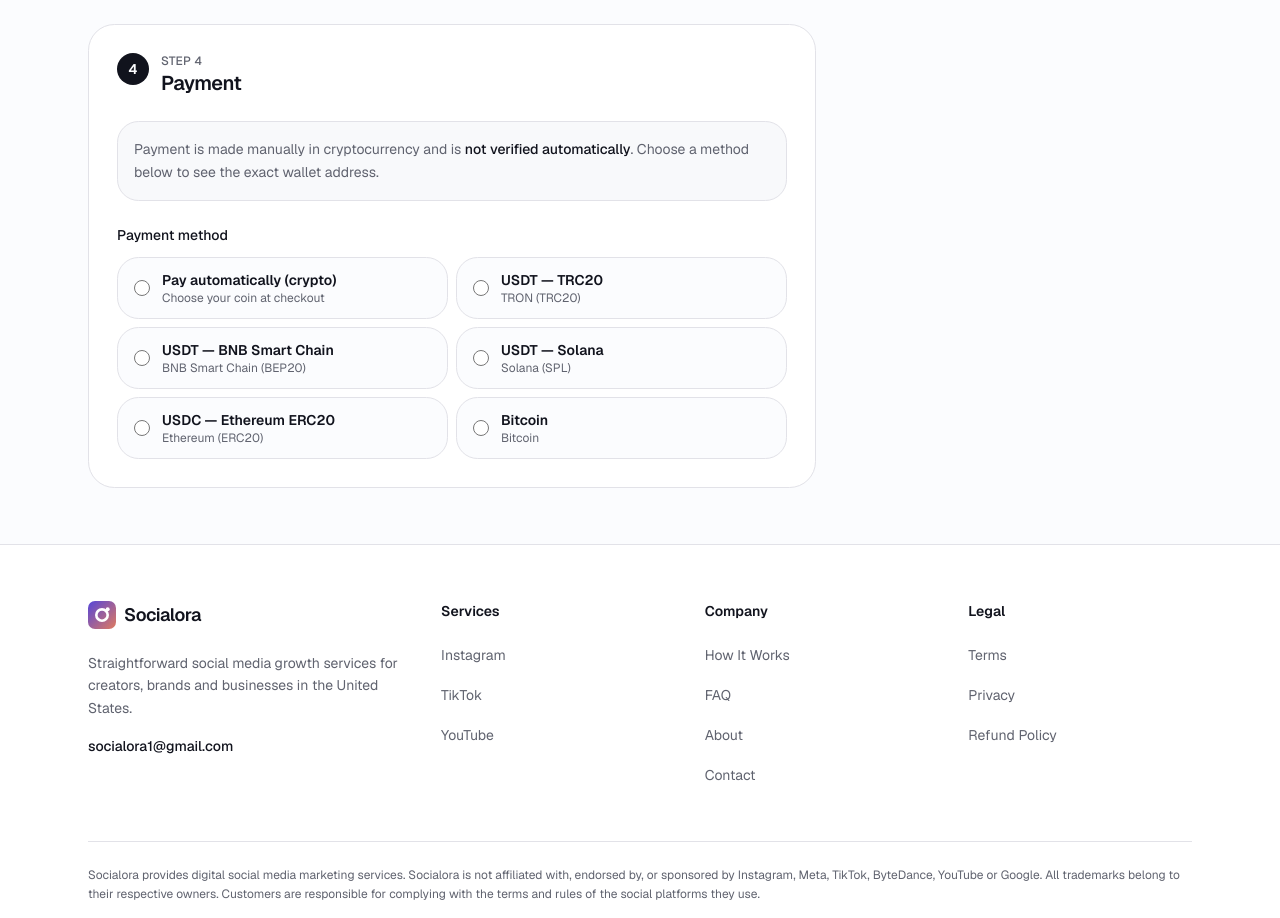
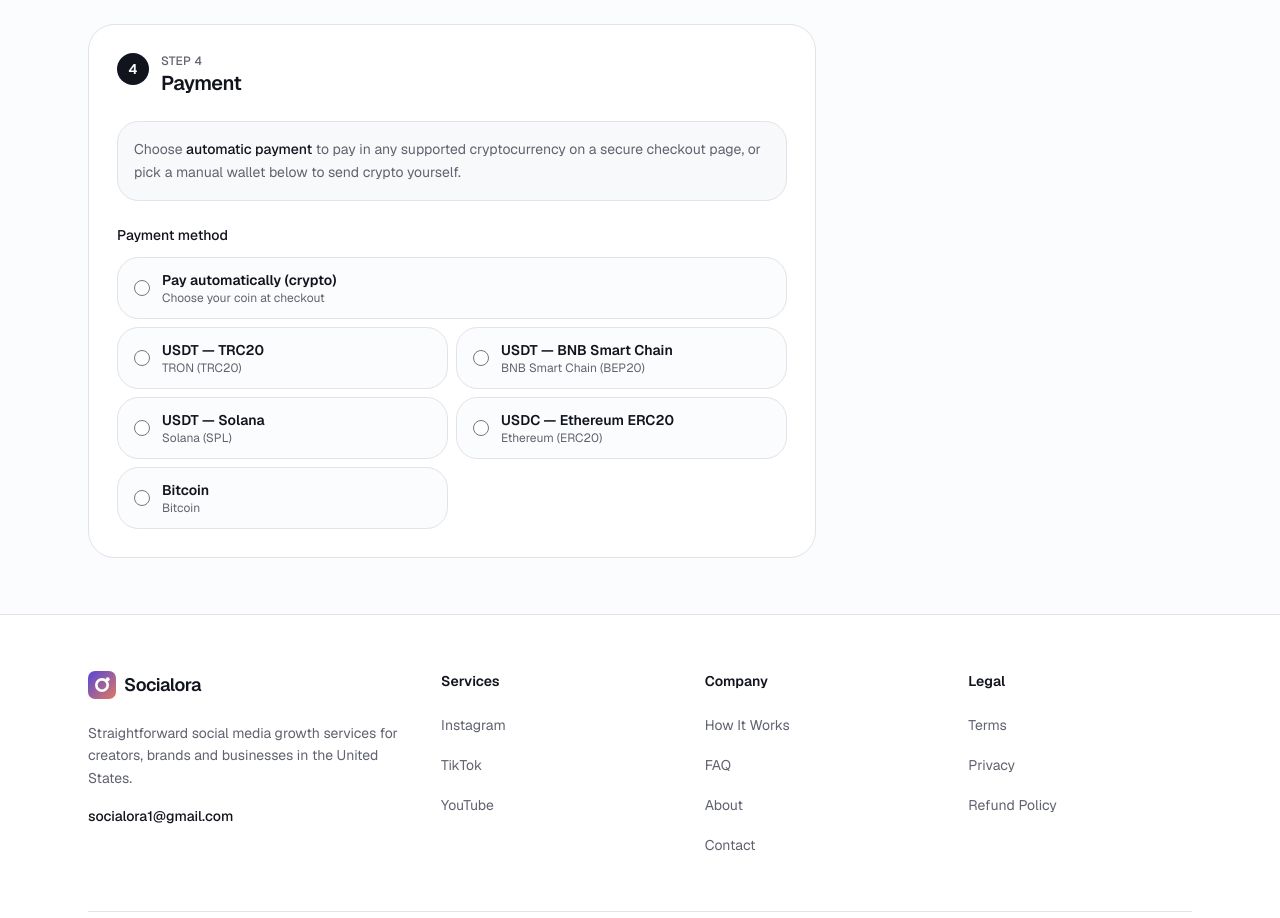
Before and after one commit to socialora1-code/socialora, a Next.js app: page /order in a window 1280 px wide. Shown: the part 1537-2455 px from the top of the page. Built offline with nearby package versions, Linux system fonts and the light colour scheme; no server answers.

Commit message:
Update payment-step.tsx

```diff
--- a/components/order/payment-step.tsx
+++ b/components/order/payment-step.tsx
@@ -23,11 +23,13 @@ export function PaymentStep({
   transactionError?: string
 }) {
   const method = getPaymentMethod(paymentMethodId)
+  const isAutomatic = method?.id === 'nowpayments'
 
   return (
     <div className="flex flex-col gap-6">
       <div className="rounded-2xl border border-border bg-muted/50 p-4 text-sm leading-relaxed text-muted-foreground">
-        Payment is made manually in cryptocurrency and is <strong className="font-medium text-foreground">not verified automatically</strong>. Choose a method below to see the exact wallet address.
+        Choose <strong className="font-medium text-foreground">automatic payment</strong> to pay in any supported
+        cryptocurrency on a secure checkout page, or pick a manual wallet below to send crypto yourself.
       </div>
 
       <fieldset className="min-w-0" aria-describedby={paymentError ? 'payment-error' : undefined}>
@@ -40,6 +42,7 @@ export function PaymentStep({
                 'flex min-h-14 cursor-pointer items-center gap-3 rounded-2xl border border-border bg-background px-4 py-3 transition-colors',
                 'hover:border-foreground/30 has-[:focus-visible]:ring-3 has-[:focus-visible]:ring-ring/40',
                 'has-[:checked]:border-primary has-[:checked]:bg-accent/60 has-[:checked]:ring-1 has-[:checked]:ring-primary',
+                m.id === 'nowpayments' && 'sm:col-span-2',
               )}
             >
               <input
@@ -64,7 +67,14 @@ export function PaymentStep({
         )}
       </fieldset>
 
-      {method && (
+      {isAutomatic && (
+        <div className="rounded-2xl border border-border bg-background p-4 text-sm leading-relaxed text-muted-foreground animate-in fade-in duration-200">
+          After you press <strong className="font-medium text-foreground">Submit Order</strong>, you will be taken to a
+          secure checkout page where you can choose your coin and pay. Your order starts once the payment is confirmed.
+        </div>
+      )}
+
+      {method && !isAutomatic && (
         <div className="flex flex-col gap-6 animate-in fade-in duration-200">
           <WalletCard method={method} amountCents={amountCents} />
           <p className="text-sm font-medium">After sending your payment, submit your order below.</p>
```
